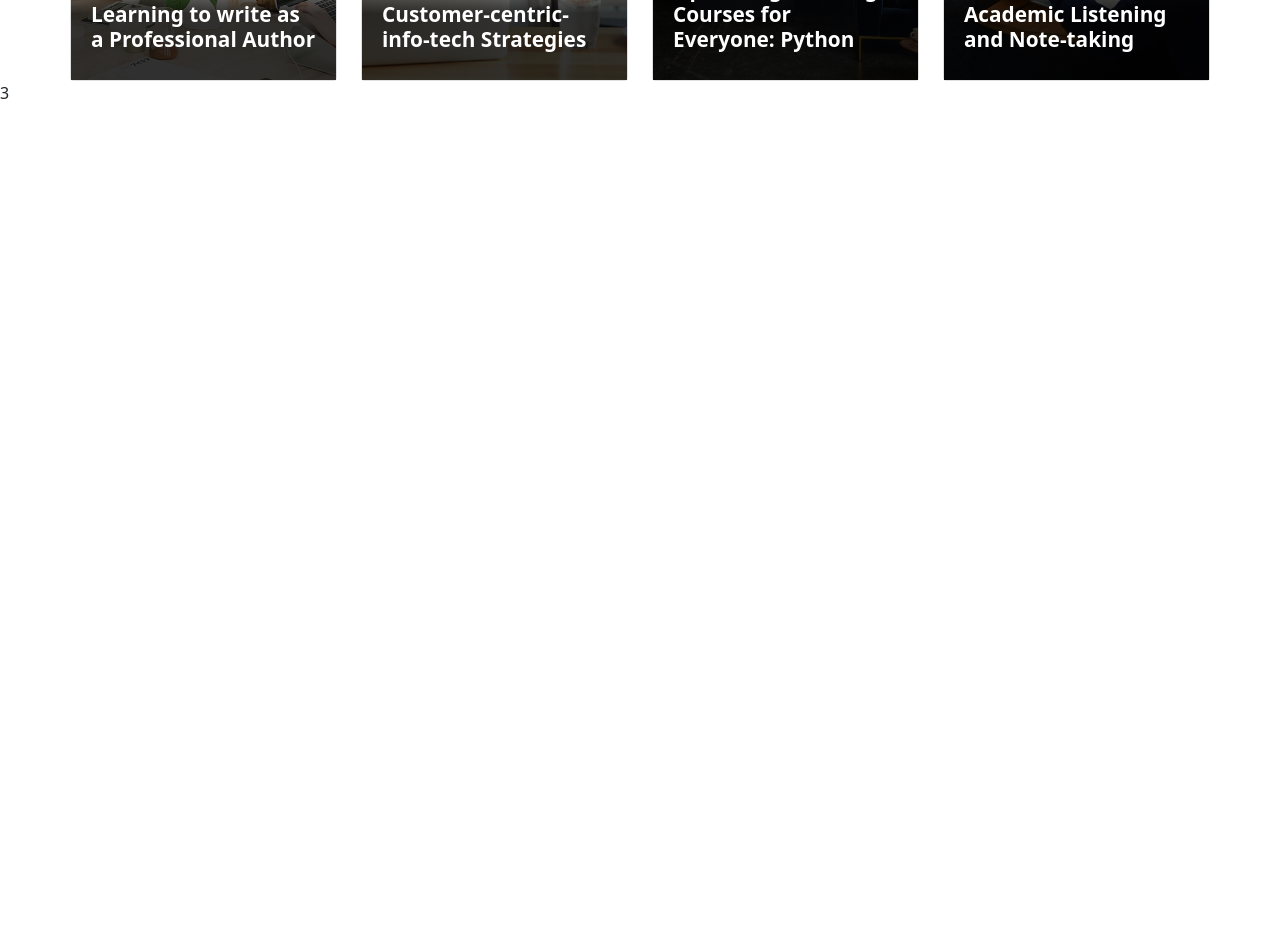
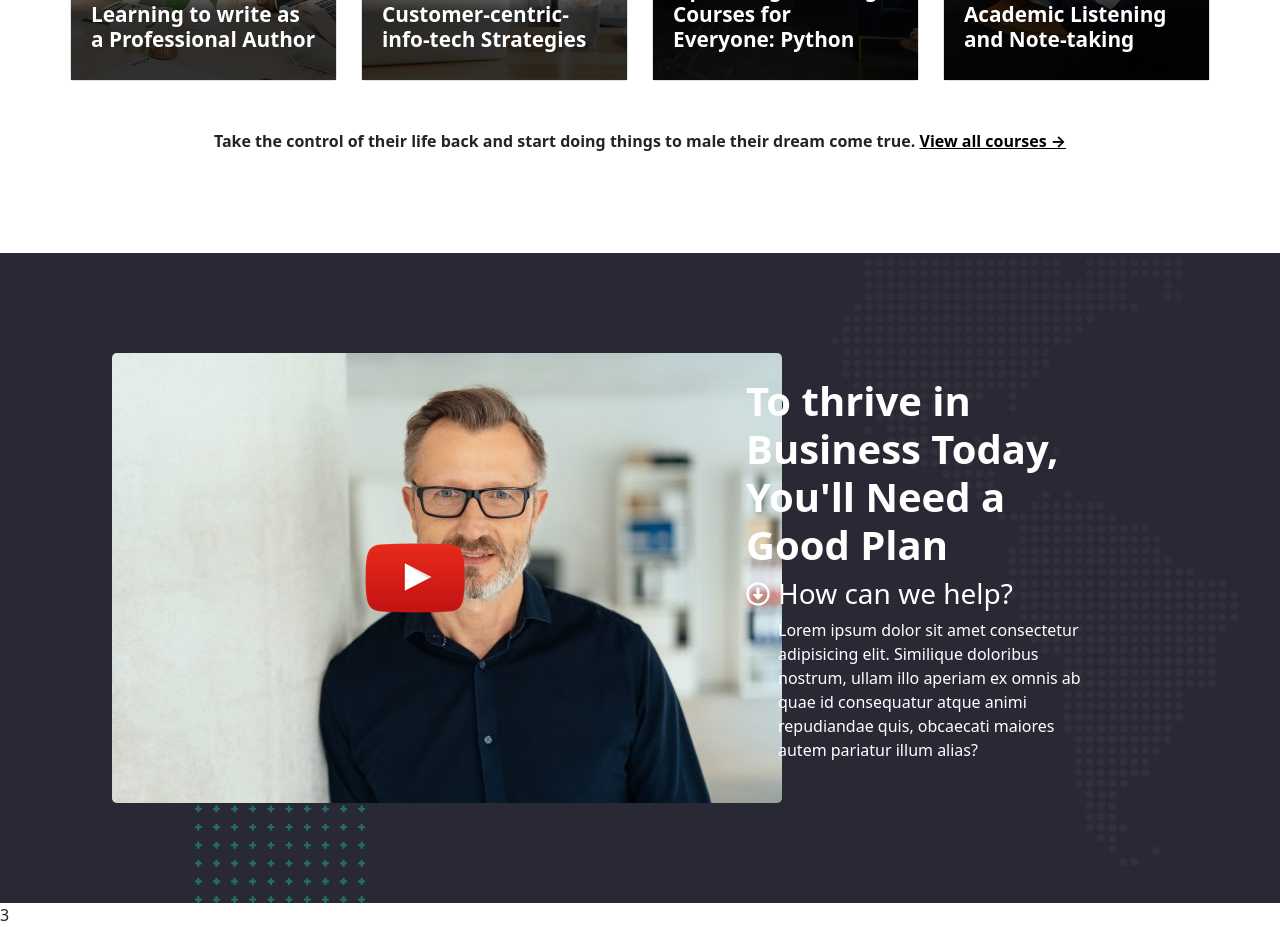
Before and after one commit to ElperdonXV/proj-html-vuejs, a Vue app: page / in a window 1280 px wide. Shown: the part 3320-4247 px from the top of the page. Before the commit the page ends 3425 px from the top, so only its background shows below. Built offline with nearby package versions, Linux system fonts and the light colour scheme.

Commit message:
work on business

```diff
--- /dev/null
+++ b/src/components/Business.vue
@@ -0,0 +1,96 @@
+<template>
+  <section class="business">
+      <div class="bg  relative">
+         <div class="world">
+            <img src="../assets/background-map-dots-top-right-transparent.png" alt="">
+        </div>
+        <div class="decoration">
+          <img src="../assets/maxcoach-shape-07.png" alt="" >
+        </div>
+      </div>
+      <div class="container">
+          <div class="row align-items-center justify-contents-between gap-1">
+              <div class="col-7">
+                  <div class="youtube relative">
+                      <img src="../assets/home-business-video-poster-670x450.jpg" alt="" class="rounded-3">
+                      <div class="play">
+                          <img src="../assets/icon-youtube-play.png" alt="">
+                      </div>
+                  </div>
+              </div>
+              <div class="col-4 z-in">
+                  <h2>To thrive in Business Today, You'll Need a Good Plan</h2>
+                  <div class="dropdown d-flex gap-2">
+                      <i class="far fa-arrow-alt-circle-down"></i>
+                      <div class="text">
+                          <h3>How can we help?</h3>
+                          <p class="none">Lorem ipsum dolor sit amet consectetur adipisicing elit. Similique doloribus nostrum, ullam illo aperiam ex omnis ab quae id consequatur atque animi repudiandae quis, obcaecati maiores autem pariatur illum alias?</p>
+                      </div>
+                  </div>
+              </div>
+          </div>
+      </div>
+  </section>
+</template>
+
+<script>
+export default {
+    name: 'Business',
+    data(){
+        return{
+            isActive: false,
+        }
+    },
+    methods: {
+        click(){
+
+        }
+    }
+}
+</script>
+
+<style lang="scss">
+@import "../assets/scss/partials/_variables.scss";
+    .business{
+        margin-top: 100px;
+        padding: 100px;
+        background-color: $charade;
+        .relative{
+            position: relative;
+        }
+        .play{
+            position: absolute;
+            top: 50%;
+            left: 50%;
+            transform: translate(-50%, -50%);
+        }
+        .world{
+            position: absolute;
+            top: -100px;
+            /* bottom: 600px; */
+            left: 730px;
+            /* right: 0; */
+            z-index: 0;
+        }
+        .decoration{
+            position: absolute;
+            top: 380px;
+            left: 95px;
+        }
+        .z-in{
+            z-index: 4;
+            h2,h3,p,i {
+                color: white;
+            }
+            h2{
+                font-size: 2.5em;
+                font-weight: 700;
+            }
+            i{
+                font-size: 1.5em;
+                padding-top: 5px;
+                cursor: pointer;
+            }
+        }
+    }
+</style>
--- a/src/components/Cards.vue
+++ b/src/components/Cards.vue
@@ -53,6 +53,10 @@
             </div>
           </div>
         </div>
+        <p class="call mt-5">
+          Take the control of their life back and start doing things to male their dream come true.
+           <a href="">View all courses &rarr;</a>
+        </p>
       </div>
   </section>
 </template>
@@ -115,5 +119,14 @@ export default {
     .card:hover .bottom{
       display: block;
     }
+    .call{
+      text-align: center;
+      font-weight: 600;
+      font-size: 1em;
+      a{
+        color: black;
+        font-weight: 700;
+      }
+    }
   }
 </style>
--- a/src/components/Main.vue
+++ b/src/components/Main.vue
@@ -4,6 +4,7 @@
     <Services />
     <Explore />
     <Cards />
+    <Business />
   </main>
 </template>
 
@@ -12,6 +13,7 @@ import Jumbo from './Jumbo.vue';
 import Services from './Services.vue';
 import Explore from './Explore.vue';
 import Cards from './Cards.vue';
+import Business from './Business.vue';
 export default {
     name: 'Main',
     components: {
@@ -19,6 +21,7 @@ export default {
       Services,
       Explore,
       Cards,
+      Business,
     },
     data(){
 
```
